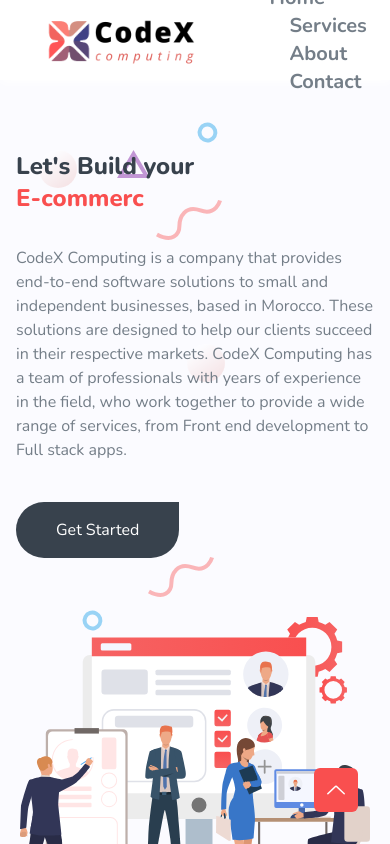
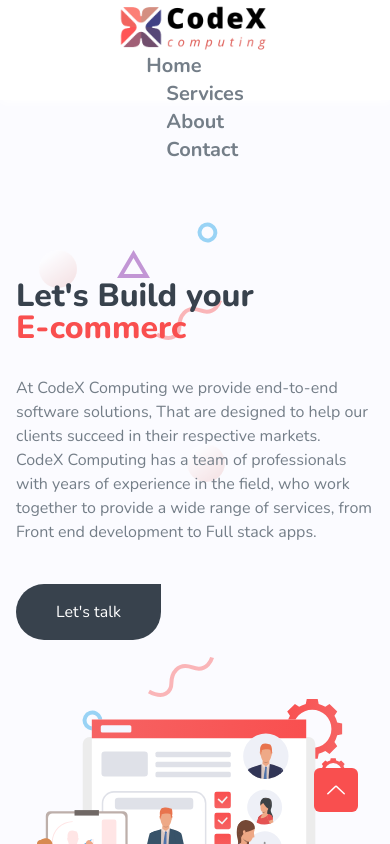
Before and after one commit to CodeX-computing/CodeX-FrontEnd, a Next.js app: page / in a window 390 px wide. Shown: the top 844 px of the page. Built offline with nearby package versions, Linux system fonts and the light colour scheme.

Commit message:
Fix mobile navegation temp

```diff
--- a/assets/css/Navbar.module.css
+++ b/assets/css/Navbar.module.css
@@ -57,3 +57,19 @@
   font-size: 40px;
   font-weight: bold;
 }
+
+@media screen and (max-width: 768px) {
+  .navbar {
+    position: relative;
+    flex-direction: column;
+    height: 100px;
+  }
+
+  .navbar_items {
+    flex-direction: column;
+  }
+
+  .navbar_link {
+    font-size: 30px;
+  }
+}
--- a/assets/css/global.css
+++ b/assets/css/global.css
@@ -10,4 +10,9 @@
   .header_hero {
     height: 120vh;
   }
+
+  h2.hero_title {
+    margin-top: 30px;
+    font-size: 2em;
+  }
 }
--- a/components/Header.js
+++ b/components/Header.js
@@ -76,18 +76,21 @@ const Header = () => {
             <img src="/images/shape/shape-2.svg" alt="shape" />
           </div>
           {/*<!-- hero shape -->*/}
-          <div className="container">
+          <div className="container header_cont">
             <div className="row">
               <div className="w-full lg:w-1/2">
                 <div className="header_hero_content pt-150 lg:pt-0">
-                  <h2 className="hero_title text-2xl sm:text-4xl md:text-5xl lg:text-4xl xl:text-5xl font-extrabold">
+                  <h2 className="hero_title text-2xl sm:text-4xl lg:text-4xl xl:text-5xl font-extrabold">
                     Let's Build your <br />
                     <span id="changing-text" className="text-theme-color"></span>
                   </h2>
-                  <p className="mt-8 lg:mr-8">CodeX Computing is a company that provides end-to-end software solutions to small and independent businesses, based in Morocco. These solutions are designed to help our clients succeed in their respective markets. CodeX Computing has a team of professionals with years of experience in the field, who work together to provide a wide range of services, from Front end development to Full stack apps.</p>
+                  <p className="mt-8 lg:mr-8">
+                    At CodeX Computing we provide end-to-end software solutions, That are designed to help our clients succeed in their respective markets.
+                    <br /> CodeX Computing has a team of professionals with years of experience in the field, who work together to provide a wide range of services, from Front end development to Full stack apps.
+                  </p>
                   <div className="hero_btn mt-10">
                     <a className="main-btn" href="mailto:contact@codexcomputing.tk">
-                      Get Started
+                      Let's talk
                     </a>
                   </div>
                 </div>{' '}
--- a/components/Navbar.js
+++ b/components/Navbar.js
@@ -6,7 +6,7 @@ export default function Navbar() {
     <nav className={Styles.navbar}>
       <img src="/images/logo.png" alt="CodeX computing" width="200px" />
       <ul className="flex flex-col">
-        <li>
+        <li className={Styles.home_link}>
           <a className="hero_title text-xl font-bold" href="#">
             Home
           </a>
```
